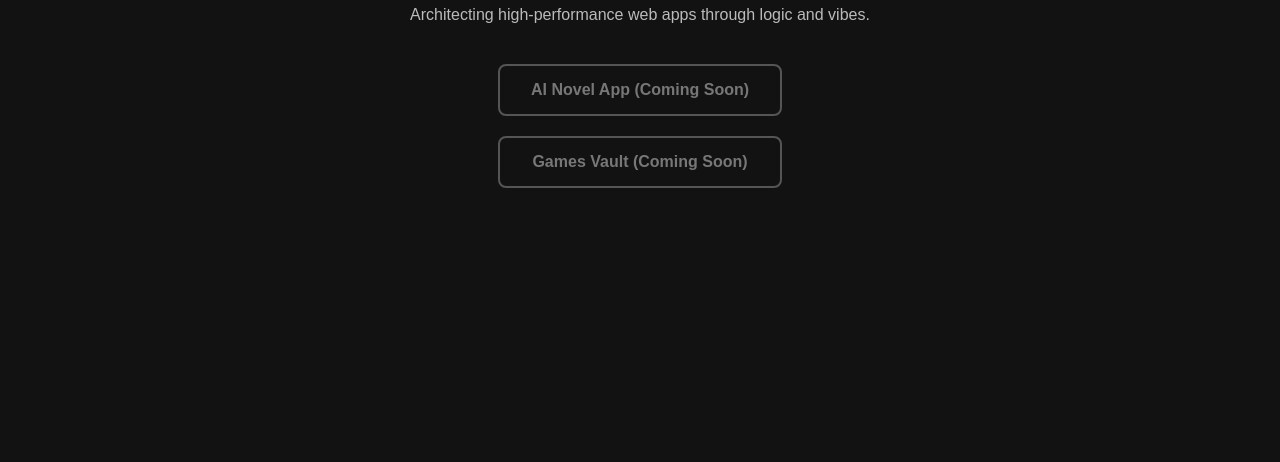
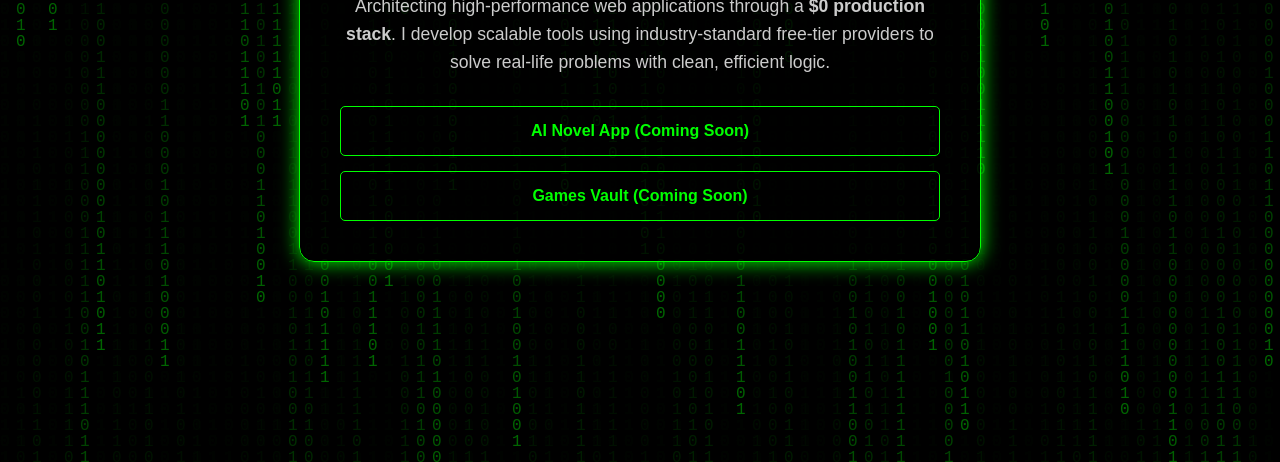
Before and after one commit to nishantniraj007/nish-logic, a plain HTML site: page public/index.html in a window 1280 px wide. Shown: the part 338-800 px from the top of the page. Drawn offline with Linux system fonts and the light colour scheme.

Commit message:
Sync FB and GH

```diff
--- a/public/index.html
+++ b/public/index.html
@@ -1,22 +1,52 @@
 <!DOCTYPE html>
-<html>
-  <head>
-    <meta charset="utf-8">
-    <meta name="viewport" content="width=device-width, initial-scale=1">
-    <title>Nish-Logic</title>
+<html lang="en">
+<head>
+    <meta charset="UTF-8">
+    <meta name="viewport" content="width=device-width, initial-scale=1.0">
+    <title>Nish-Logic | Production Architect</title>
     <style>
-      body { font-family: sans-serif; display: flex; flex-direction: column; align-items: center; justify-content: center; height: 100vh; margin: 0; background: #121212; color: white; text-align: center; }
-      .btn { display: block; width: 250px; padding: 15px; margin: 10px; border: 2px solid #4CAF50; border-radius: 8px; color: white; text-decoration: none; font-weight: bold; background: rgba(76, 175, 80, 0.1); }
-      .disabled { border-color: #555; color: #777; background: transparent; cursor: not-allowed; }
-      h1 { margin-bottom: 5px; color: #4CAF50; }
-      p { margin-bottom: 30px; color: #bbb; }
+        body { margin: 0; padding: 0; background: #000; color: #fff; font-family: sans-serif; overflow: hidden; display: flex; justify-content: center; align-items: center; height: 100vh; }
+        canvas { position: absolute; top: 0; left: 0; z-index: 0; opacity: 0.4; }
+        .content { position: relative; z-index: 1; text-align: center; background: rgba(0, 0, 0, 0.8); padding: 40px; border-radius: 15px; border: 1px solid #0f0; box-shadow: 0 0 20px #0f0; max-width: 600px; }
+        h1 { color: #0f0; font-size: 2.5rem; margin-bottom: 10px; letter-spacing: 5px; }
+        p { line-height: 1.6; color: #ccc; font-size: 1.1rem; }
+        .buttons { margin-top: 30px; display: flex; flex-direction: column; gap: 15px; }
+        .btn { padding: 15px 30px; border: 1px solid #0f0; color: #0f0; text-decoration: none; border-radius: 5px; transition: 0.3s; background: transparent; font-weight: bold; }
+        .btn:hover { background: #0f0; color: #000; }
     </style>
-  </head>
-  <body>
-    <h1>Nish-Logic</h1>
-    <p>Architecting high-performance web apps through logic and vibes.</p>
-
-    <a href="#" class="btn disabled">AI Novel App (Coming Soon)</a>
-    <a href="#" class="btn disabled">Games Vault (Coming Soon)</a>
-  </body>
+</head>
+<body>
+    <canvas id="matrix"></canvas>
+    <div class="content">
+        <h1>Nish-Logic</h1>
+        <p>Architecting high-performance web applications through a <strong>$0 production stack</strong>. I develop scalable tools using industry-standard free-tier providers to solve real-life problems with clean, efficient logic.</p>
+        <div class="buttons">
+            <a href="#" class="btn">AI Novel App (Coming Soon)</a>
+            <a href="#" class="btn">Games Vault (Coming Soon)</a>
+        </div>
+    </div>
+    <script>
+        const canvas = document.getElementById('matrix');
+        const ctx = canvas.getContext('2d');
+        canvas.width = window.innerWidth;
+        canvas.height = window.innerHeight;
+        const letters = "01";
+        const fontSize = 16;
+        const columns = canvas.width / fontSize;
+        const drops = Array(Math.floor(columns)).fill(1);
+        function draw() {
+            ctx.fillStyle = 'rgba(0, 0, 0, 0.05)';
+            ctx.fillRect(0, 0, canvas.width, canvas.height);
+            ctx.fillStyle = '#0f0';
+            ctx.font = fontSize + 'px monospace';
+            for (let i = 0; i < drops.length; i++) {
+                const text = letters.charAt(Math.floor(Math.random() * letters.length));
+                ctx.fillText(text, i * fontSize, drops[i] * fontSize);
+                if (drops[i] * fontSize > canvas.height && Math.random() > 0.975) drops[i] = 0;
+                drops[i]++;
+            }
+        }
+        setInterval(draw, 33);
+    </script>
+</body>
 </html>
```
Also changed, not shown: index.html (+6 -6 lines).
